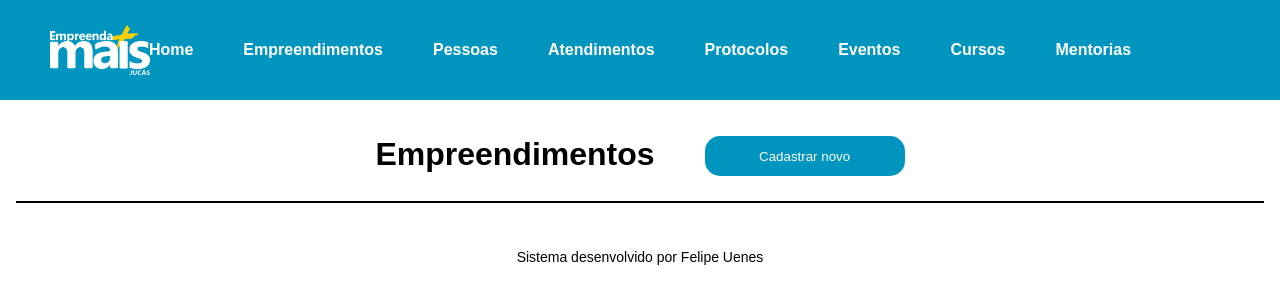
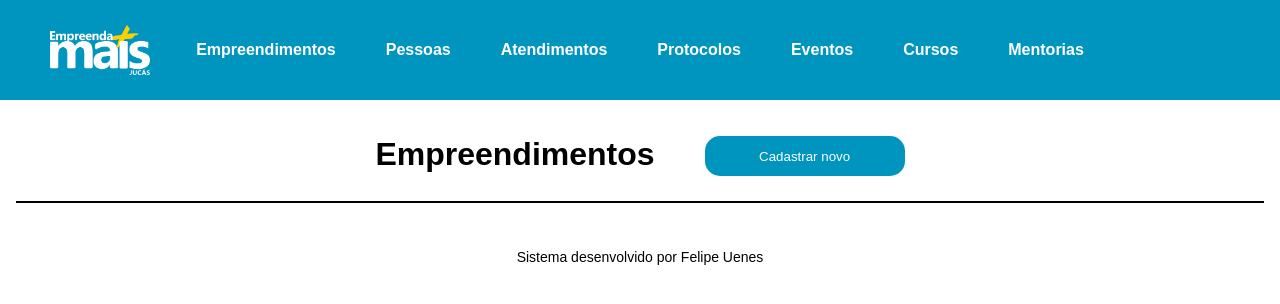
Before and after one commit to felipeuenes/sistema-empreenda-mais, a React (Vite) app: page /empreendimentos in a window 1280 px wide. Shown: the top 304 px of the page. Built offline with nearby package versions, Linux system fonts and the light colour scheme.

Commit message:
add logo home

```diff
--- a/src/components/Header/index.jsx
+++ b/src/components/Header/index.jsx
@@ -11,11 +11,11 @@ export function Header() {
         <>
 
        <header>
-        <img src={logoEM} />
+        <Link to='/'><img src={logoEM} id='imgLogo'/></Link>
 <nav>
 
         <ul>
-            <NavLink to="/" className={({isAtive}) => isAtive ? 'active' : ''}><li>Home</li></NavLink>
+            {/* <NavLink to="/" className={({isAtive}) => isAtive ? 'active' : ''}><li>Home</li></NavLink> */}
             <Link to="/empreendimentos"><li>Empreendimentos</li></Link>
             <Link to="/pessoas"><li>Pessoas</li></Link>
 
--- a/src/components/Header/style.css
+++ b/src/components/Header/style.css
@@ -30,13 +30,35 @@ ul{
     color: white;
 }
 
-img{
+#imgLogo{
     width: 100px;
 
     position: absolute;
     left: 50px;
+    top: 25px;
+
+
+}
+#imgLogo:hover{
+    animation-name: escalaAnimation;
+    animation-duration: 0.2s;
+
+    animation-fill-mode: forwards;
+
 }
 
 li:hover{
     color: rgb(223, 223, 223);
 }
+
+
+
+@keyframes escalaAnimation {
+    0%{
+        scale: 1.0;
+    }
+    100%{
+
+        scale: 1.05;
+    }
+}
--- a/src/pages/Empreendimentos/App.css
+++ b/src/pages/Empreendimentos/App.css
@@ -25,3 +25,8 @@ body{
   background-color: #0095bf;
   color: white;
 }
+
+
+#btEmpre{
+  cursor: pointer;
+}
--- a/src/pages/Empreendimentos/App.jsx
+++ b/src/pages/Empreendimentos/App.jsx
@@ -11,7 +11,7 @@ export function Empreendimentos() {
 
       <h1>Empreendimentos</h1>
 
-        <Link to="/cadastro-empreendimentos" ><button>Cadastrar novo</button></Link>
+        <Link to="/cadastro-empreendimentos" ><button id='btEmpre'>Cadastrar novo</button></Link>
       </div>
 
 
--- a/src/pages/Pessoas/App.css
+++ b/src/pages/Pessoas/App.css
@@ -6,3 +6,7 @@ body{
   display: flex;
 
 }
+
+#btPessoas{
+  cursor: pointer;
+}
--- a/src/pages/Pessoas/App.jsx
+++ b/src/pages/Pessoas/App.jsx
@@ -10,7 +10,7 @@ export function Pessoas() {
   <div className='container'>
       <div className='cabecalho'>
       <h1>Pessoas</h1>
-      <Link to='/cadaspessoa'><button>CADASTRAR PESSOA</button></Link>
+      <Link to='/cadaspessoa'><button id='btPessoas'>CADASTRAR PESSOA</button></Link>
       </div>
   </div>
   )
--- a/src/pages/Pessoas/Cadastro-pessoas/index.jsx
+++ b/src/pages/Pessoas/Cadastro-pessoas/index.jsx
@@ -106,7 +106,7 @@ export function CadasPessoas() {
                                 </section>
                         </div>
                         <section className='buttonCadas'>
-                    <button>SALVAR INFORMAÇÕES</button>
+                    <button id='btPessoas'>SALVAR INFORMAÇÕES</button>
                 </section>
 
 
--- a/src/pages/Pessoas/Cadastro-pessoas/styleCadas.css
+++ b/src/pages/Pessoas/Cadastro-pessoas/styleCadas.css
@@ -109,3 +109,7 @@
 #telefone{
     width: 150px;
 }
+
+#btPessoas{
+    cursor: pointer;
+}
```
